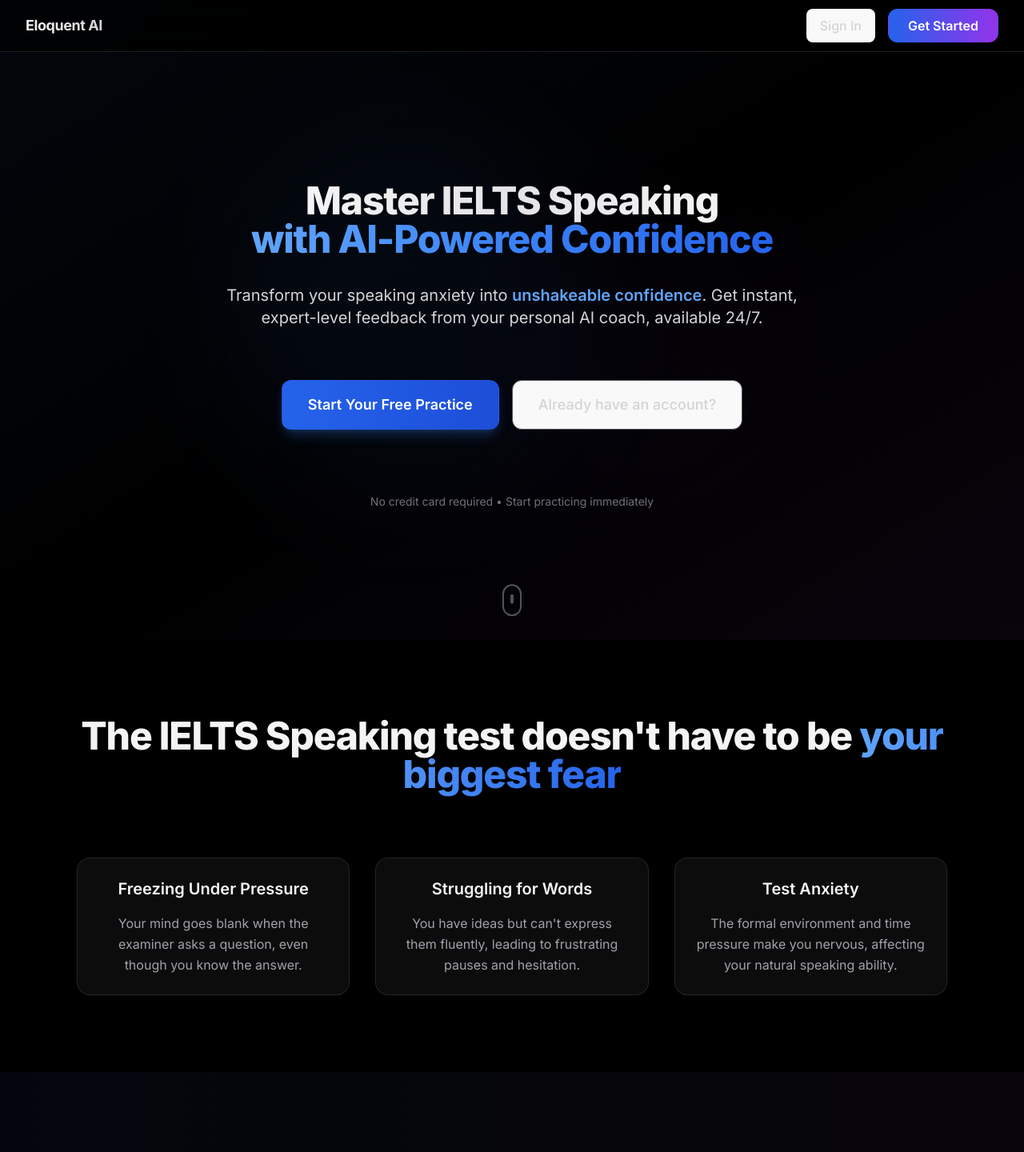
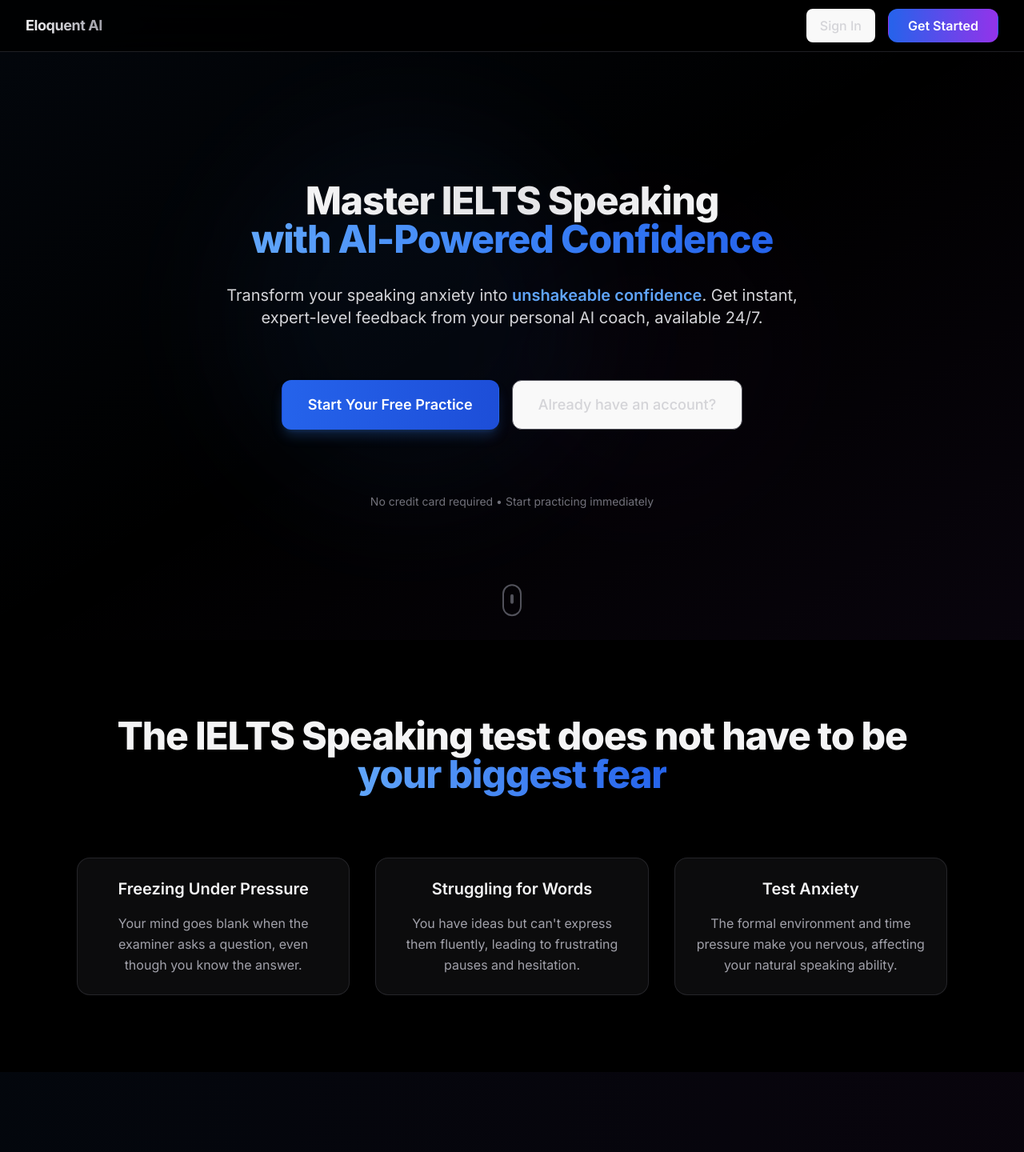
Before and after one commit to salmanajma3862/eloquent-ai, a React (Vite) app: page / in a window 1280 px wide. Shown: the top 1440 px of the page at 80% size. Built offline with nearby package versions, Linux system fonts and the light colour scheme.

Commit message:
tweaked ui

```diff
--- a/src/components/Navigation.tsx
+++ b/src/components/Navigation.tsx
@@ -63,7 +63,7 @@ const Navigation: React.FC<NavigationProps> = React.memo(({
                 <div className="max-w-7xl mx-auto px-4 sm:px-6 lg:px-8">
                     <div className="flex justify-between items-center h-16">
                         <div className="flex items-center">
-                            <h1 className="text-lg font-bold bg-gradient-to-r from-zinc-100 to-zinc-300 bg-clip-text text-transparent tracking-tight">
+                            <h1 className="text-lg font-bold bg-gradient-to-r from-zinc-100 to-zinc-400 bg-clip-text text-transparent tracking-tight">
                                 Eloquent AI
                             </h1>
                         </div>
--- a/src/pages/LandingPage.tsx
+++ b/src/pages/LandingPage.tsx
@@ -194,7 +194,7 @@ const LandingPage: React.FC = () => {
                         className="text-center space-y-8"
                     >
                         <h2 className="text-3xl sm:text-4xl md:text-5xl font-extrabold text-zinc-100 leading-tight tracking-tight">
-                            The IELTS Speaking test doesn't have to be
+                            The IELTS Speaking test does not have to be
                             <span className="bg-gradient-to-r from-blue-400 to-blue-600 bg-clip-text text-transparent"> your biggest fear</span>
                         </h2>
 
@@ -247,7 +247,7 @@ const LandingPage: React.FC = () => {
                                     Eloquent AI
                                 </span>
                             </h2>
-                            <p className="text-lg md:text-xl text-zinc-300 max-w-4xl mx-auto leading-relaxed">
+                            <p className="text-md md:text-xl text-zinc-300 max-w-4xl mx-auto leading-relaxed">
                                 Your personal AI speaking coach, available 24/7. Get the expert guidance you need
                                 to transform your speaking skills and achieve your target IELTS score.
                             </p>
```
